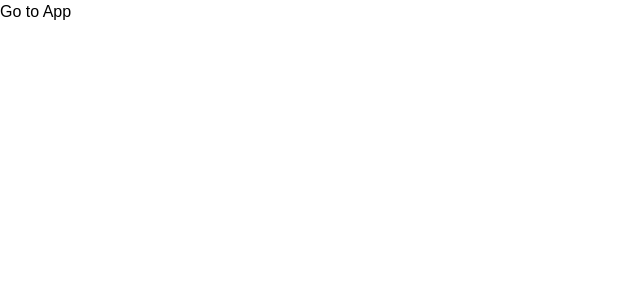
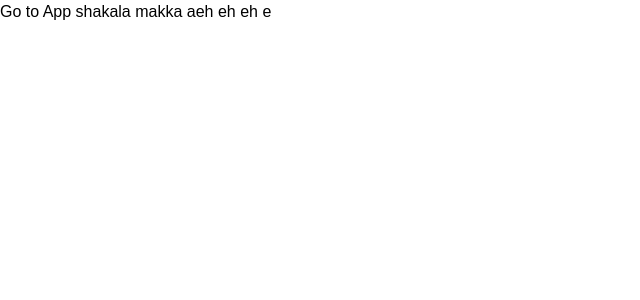
Before and after one commit to Tarun-vv/Mapter-Your-traveller-and-sports-tracker, a React (Vite) app: page / in a window 1280 px wide. Shown: the top 300 px of the page, without its empty margins (0-640 px from the left). Built offline with nearby package versions, Linux system fonts and the light colour scheme.

Commit message:
Test push

```diff
--- a/src/App.jsx
+++ b/src/App.jsx
@@ -43,7 +43,7 @@ function App() {
       />
       <BrowserRouter>
         <Routes>
-          <Route path="/" element={<Link to="/app">Go to App</Link>} />
+          <Route path="/" element={<Link to="/app">Go to App shakala makka aeh eh eh e</Link>} />
           <Route path="/app" element={<AppLayout />}>
             <Route index element={<Navigate replace to="explorer" />} />
             <Route path="explorer" element={<Explorer />}>
```
